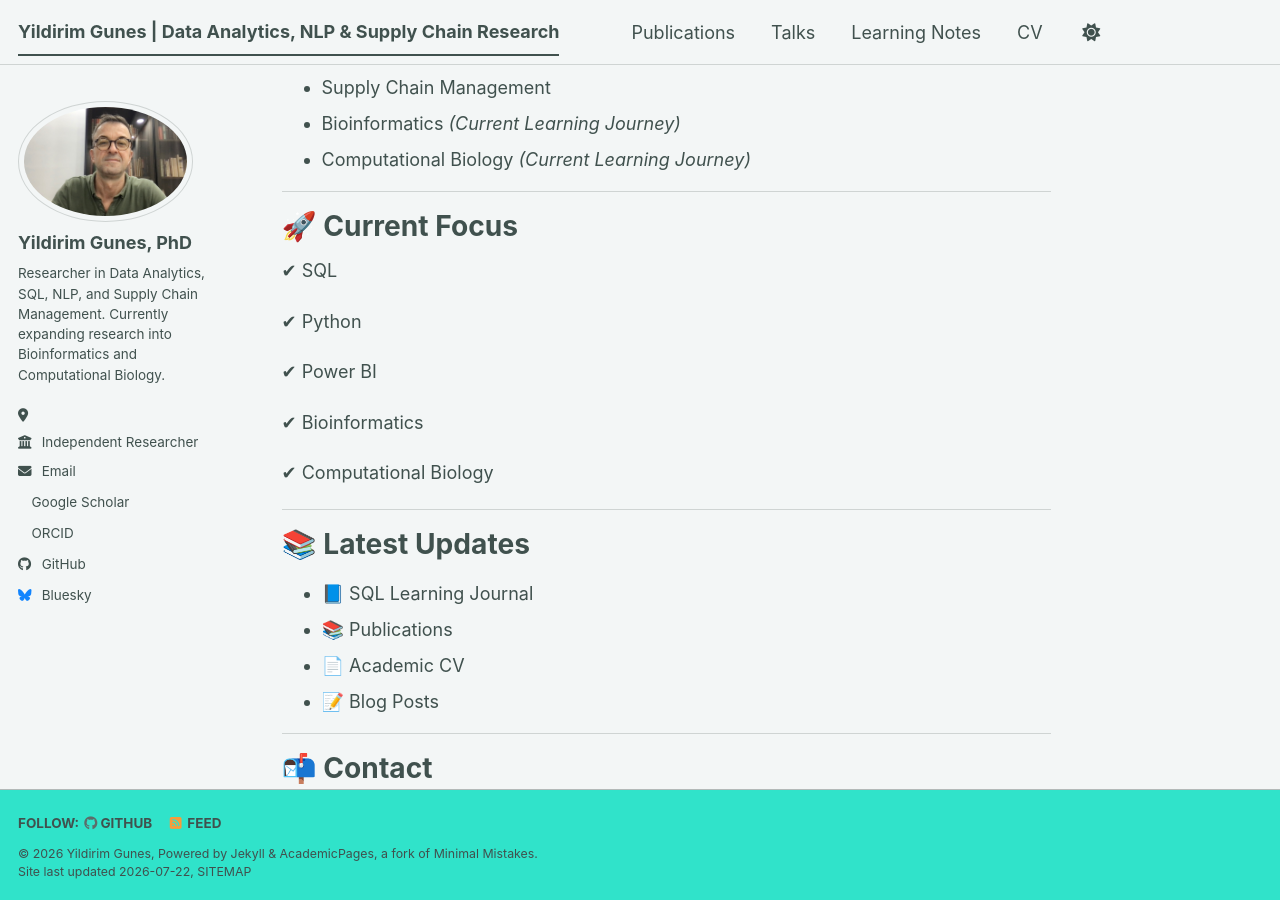
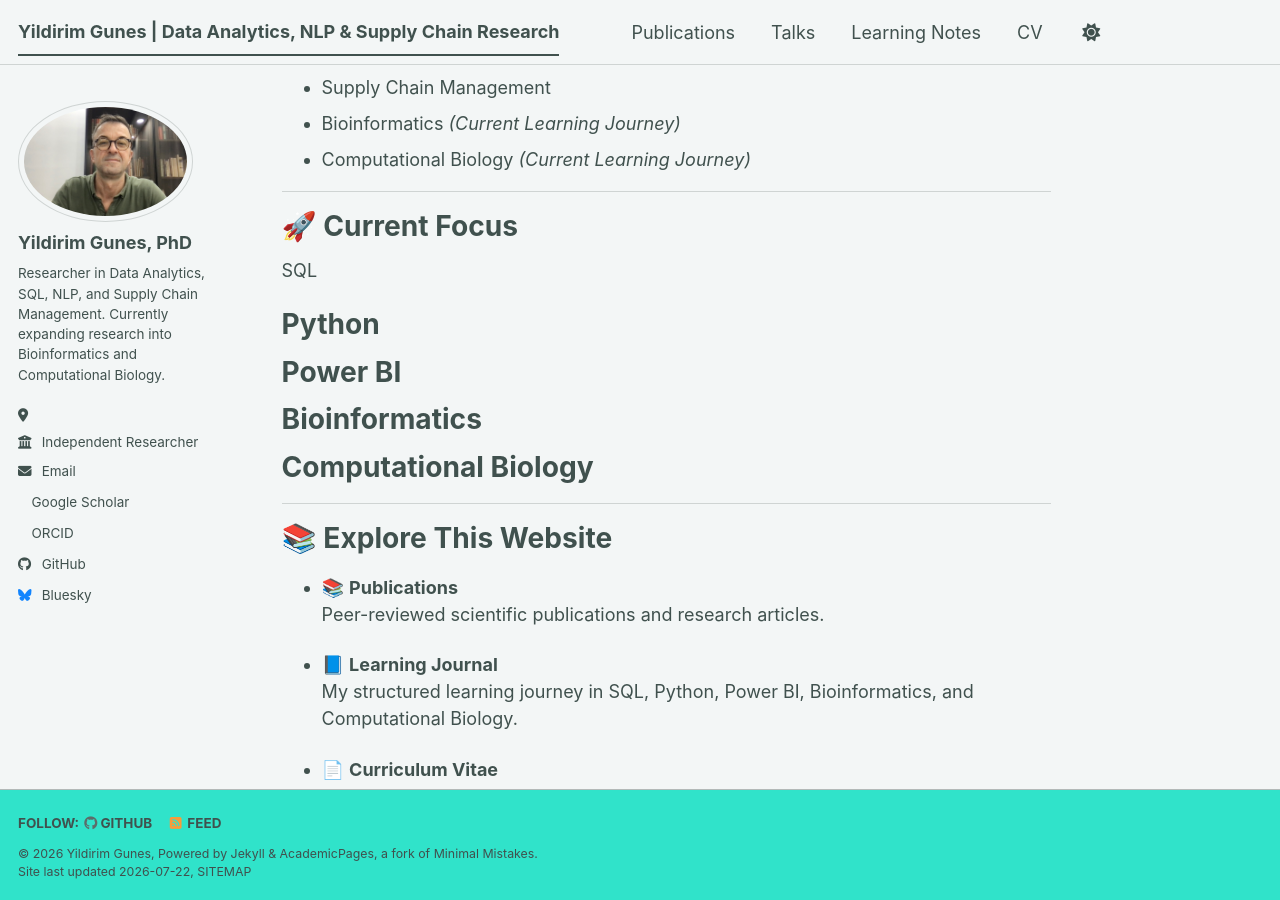
Before and after one commit to yildirimgunes/yildirimgunes.github.io, a Jekyll site: the page built from _pages/about.md, in a window 1280 px wide and 900 px high, scrolled down 474 px. Built offline with Jekyll 4.4.1, drawn with Linux system fonts in a browser that asks for light colours; a style sheet for code colours, icons or effects is not loaded.

Commit message:
Revise current focus and latest updates sections
Updated the focus areas and latest updates section with improved formatting and descriptions.

```diff
--- a/_pages/about.md
+++ b/_pages/about.md
@@ -28,24 +28,28 @@ I am an independent researcher with research interests in **Data Analytics**, **
 
 # 🚀 Current Focus
 
-✔ SQL
+ SQL
 
-✔ Python
+# Python
 
-✔ Power BI
+# Power BI
 
-✔ Bioinformatics
+# Bioinformatics
 
-✔ Computational Biology
+# Computational Biology
 
 ---
 
-# 📚 Latest Updates
+# 📚 Explore This Website
 
-- 📘 SQL Learning Journal
-- 📚 Publications
-- 📄 Academic CV
-- 📝 Blog Posts
+- 📚 **Publications**
+  Peer-reviewed scientific publications and research articles.
+
+- 📘 **Learning Journal**
+  My structured learning journey in SQL, Python, Power BI, Bioinformatics, and Computational Biology.
+
+- 📄 **Curriculum Vitae**
+  Education, professional experience, publications, and technical skills.
 
 ---
 
```
